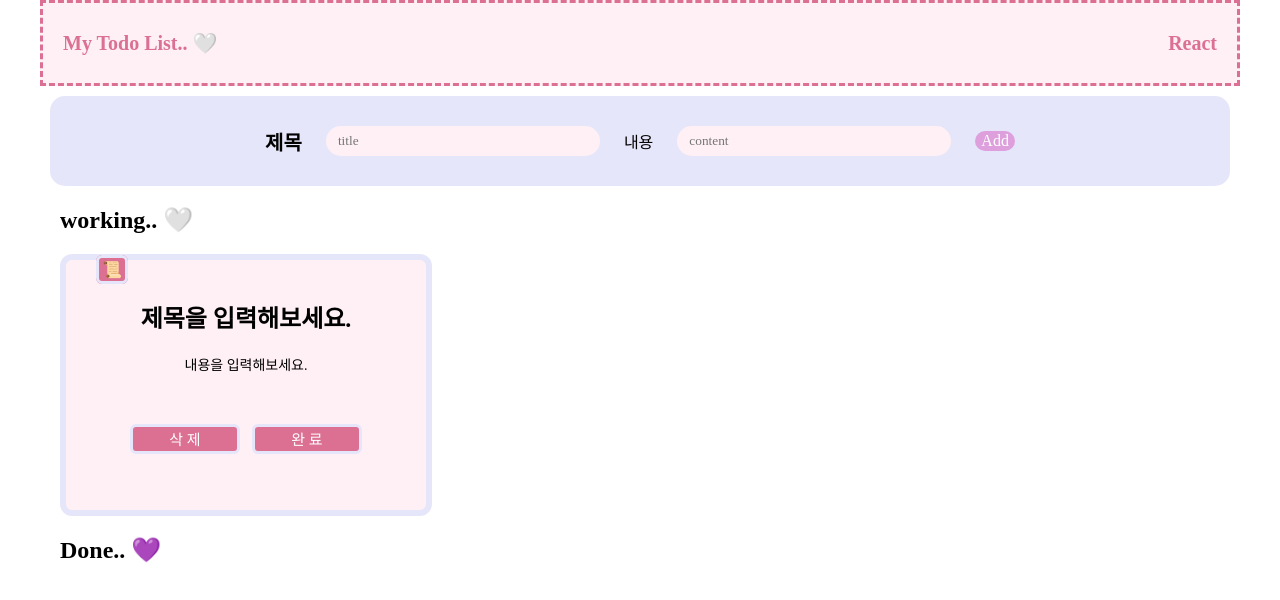
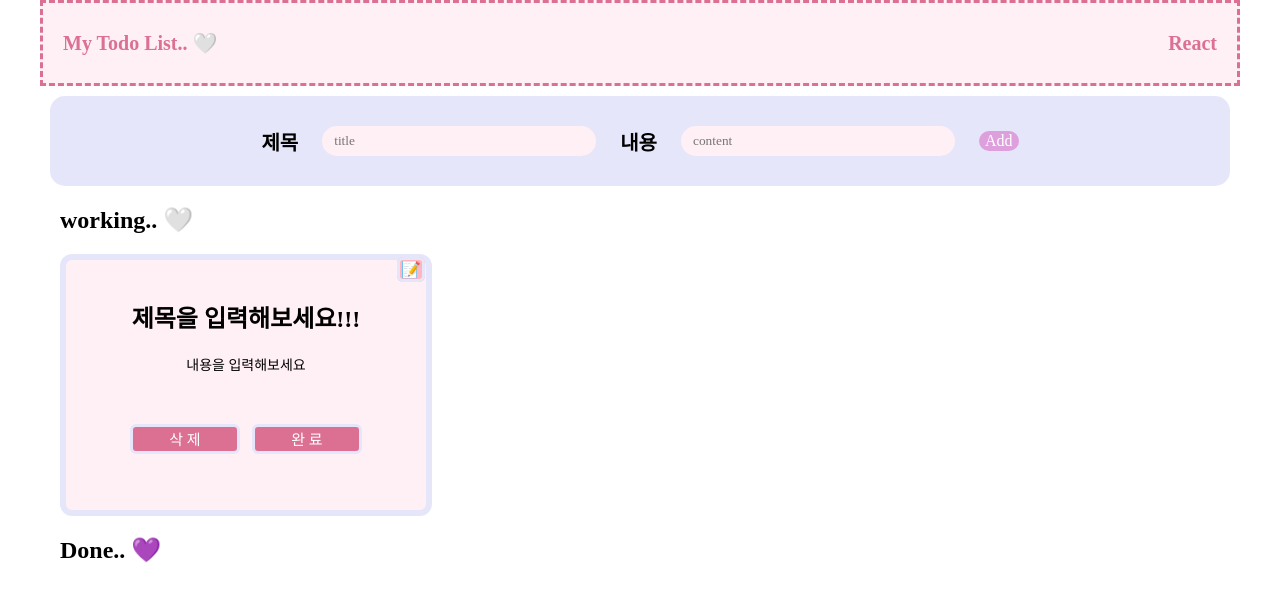
Before and after one commit to daaraam/todolist, a React (Create React App) app: page / in a window 1280 px wide. Shown: the top 600 px of the page. Built offline with nearby package versions, Linux system fonts and the light colour scheme; a web font is replaced by a local one.

Commit message:
Feat : Detail 페이지 구현, CSS수정

```diff
--- a/src/App.js
+++ b/src/App.js
@@ -1,8 +1,8 @@
 import React from 'react';
+import { BrowserRouter, Route, Routes } from 'react-router-dom';
 import './App.css';
-import { BrowserRouter, Route, Routes } from 'react-router-dom';
+import Detail from './pages/Detail';
 import Main from './pages/Main';
-import Detail from './pages/Detail';
 
 function App() {
 	return (
--- a/src/Components/InputContainer.jsx
+++ b/src/Components/InputContainer.jsx
@@ -43,7 +43,7 @@ function InputContainer() {
 			<StInputContainer>
 				<StLabelGroup>제목</StLabelGroup>
 				<StInput type="text" onChange={titleChangeHandler} value={title} placeholder="title" />
-				<label className="label-group">내용</label>
+				<StLabelGroup>내용</StLabelGroup>
 				<StInput onChange={contentChangeHandler} value={content} type="text" placeholder="content" />
 				<StAddBtn onClick={addBtnHandler}>Add</StAddBtn>
 			</StInputContainer>
--- a/src/Components/TodoWrapper.jsx
+++ b/src/Components/TodoWrapper.jsx
@@ -24,7 +24,7 @@ function TodoWrapper() {
 				item =>
 					!item.done && (
 						<StTodoList key={item.id}>
-							<StDetail to={`/detail/${item.id}`}>📜</StDetail>
+							<StDetail to={`/detail/${item.id}`}>📝</StDetail>
 							<StTitleText>{item.title}</StTitleText>
 							<StTodoText>{item.content}</StTodoText>
 							<StBtnContainer>
@@ -43,10 +43,11 @@ function TodoWrapper() {
 export default TodoWrapper;
 
 const StDetail = styled(Link)`
-	padding: 3px;
+	padding: 1px;
+	margin: 301px;
 	border: 3px solid lavender;
-	background-color: palevioletred;
-	color: palevioletred;
+	background-color: lightpink;
+	color: lightpink;
 	border-radius: 6px;
 	cursor: pointer;
 `;
--- a/src/pages/Detail.jsx
+++ b/src/pages/Detail.jsx
@@ -1,15 +1,25 @@
 import React from 'react';
-import { Link } from 'react-router-dom';
+import { useSelector } from 'react-redux';
+import { Link, useParams } from 'react-router-dom';
 import { styled } from 'styled-components';
 
 function Detail() {
+	const id = useParams().id;
+	const todo = useSelector(e => e.todoReducer);
+	const findTodo = todo.find(item => item.id === +id);
 	return (
+		<div>
 			<StDetailBox>
-            <StLink to={`/`}> 이전으로 </StLink>
-            <p> ID : 어쩌고</p>
-            <h2> title </h2>
-            <p> content </p>
+				<StTop>
+					<StID>{findTodo.id}</StID>
+					<StLink to="/"> 이전으로 </StLink>
+				</StTop>
+				<StTodoDetail>
+					<h2>{findTodo.title}</h2>
+					<p>{findTodo.content}</p>
+				</StTodoDetail>
 			</StDetailBox>
+		</div>
 	);
 }
 
@@ -17,17 +27,31 @@ const StDetailBox = styled.div`
 	border: 3px solid palevioletred;
 	margin: 0 auto;
 	width: 500px;
-    height: 250px;
+	height: 300px;
 	padding: 25px;
 	margin-top: 50px;
 	background-color: lavenderblush;
+	border-style: dashed;
+`;
+
+const StTop = styled.div`
+	display: flex;
+	justify-content: space-between;
+	align-items: center;
+`;
+
+const StID = styled.p`
+	color: palevioletred;
+	font-size: 8pt;
 `;
 
 const StLink = styled(Link)`
 	color: palevioletred;
 	font-size: 15pt;
-    display: flex;
-    justify-content: flex-end;
+`;
+
+const StTodoDetail = styled.div`
+	padding: 30px;
 `;
 
 export default Detail;
--- a/src/redux/config/modules/todo.js
+++ b/src/redux/config/modules/todo.js
@@ -19,14 +19,12 @@ export const toggleTodo = payload => ({
 
 const initialState = [
 	{
-		id: 1,
-		title: '제목을 입력해보세요.',
-		content: '내용을 입력해보세요.',
+		id: 100,
+		title: '제목을 입력해보세요!!!',
+		content: '내용을 입력해보세요',
 		done: false,
 	},
 ];
-``;
-
 const todoReducer = (state = initialState, action) => {
 	switch (action.type) {
 		case DELETE_TODO:
```
Lines whose indentation alone changed are shown as unchanged.
